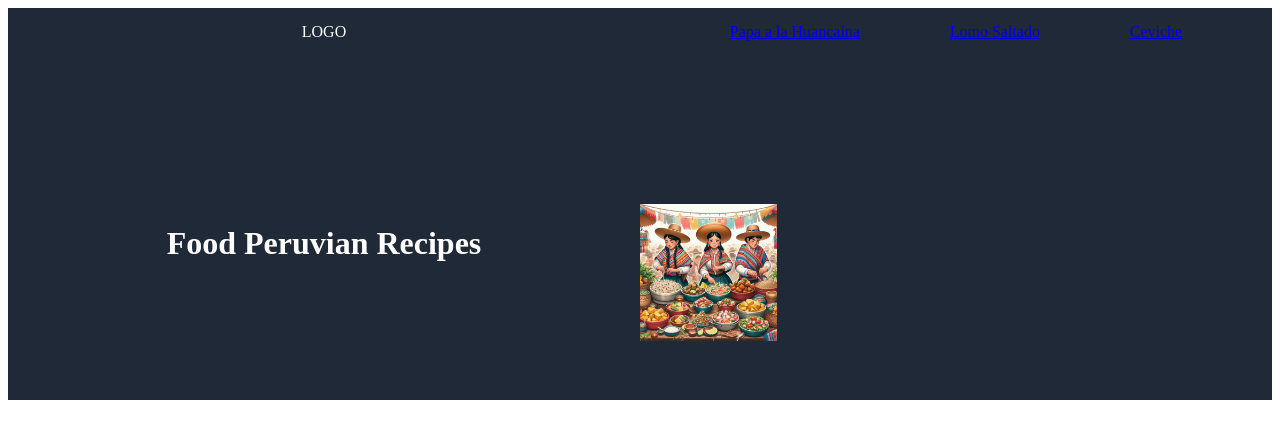
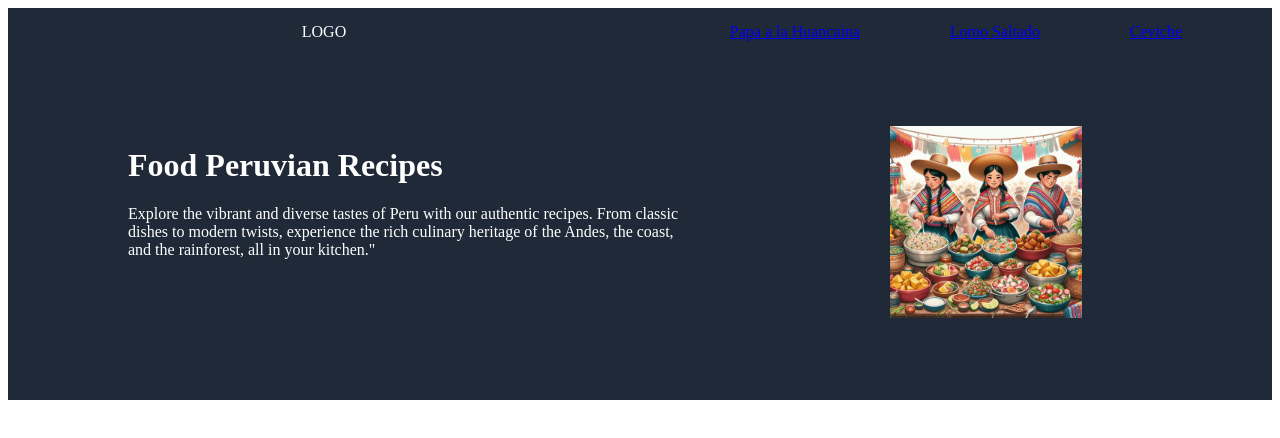
Before and after one commit to afreddy311/peruvian-food-recipes, a plain HTML site: page index.html in a window 1280 px wide. Drawn offline with Linux system fonts and the light colour scheme.

Commit message:
improve box1

```diff
--- a/index.html
+++ b/index.html
@@ -10,9 +10,10 @@
         <a href="recipes/Ceviche.html">Ceviche</a>
     </div>
 </div>
-<div class="box1">
+<div class="box2">
     <div class="box1subtex">
         <h1>Food Peruvian Recipes</h1>
+        <span>Explore the vibrant and diverse tastes of Peru with our authentic recipes. From classic dishes to modern twists, experience the rich culinary heritage of the Andes, the coast, and the rainforest, all in your kitchen." </span>
     </div>
     <div class="box1img">
     <img src="recipes/images/peruvianfood.jpg" alt="Food Peruvian">
--- a/recipes.css
+++ b/recipes.css
@@ -1,6 +1,13 @@
 .box1 {
     display: flex;
-    height: 25%;
+    height: 15%;
+    background-color:#1f2937;
+    color: white;
+}
+
+.box2 {
+    display: flex;
+    height: 35%;
     background-color:#1f2937;
     color: white;
 }
@@ -15,6 +22,7 @@ img {
     width: 50%;
     justify-content:center;
     padding-top: 15px;
+
 }
 .box1headerlinks {
     display: flex;
@@ -22,13 +30,25 @@ img {
     justify-content: space-evenly;
     align-items: flex-start;
     padding-top: 15px;
+    color: white;
 }
+a {
+    outline: none;
+}
+a:visited {
+    color: white;
+}
+
 .box1subtex {
+    display: flex;
+    width: 50%;
+    flex-direction: column;
+    padding-left: 120px;
+    margin-top: 0px;
+
+}
+.box1img {
     display: flex;
     width: 50%;
     justify-content:center;
 }
-.box1img {
-    display: flex;
-    width: 50%;
-}
```
